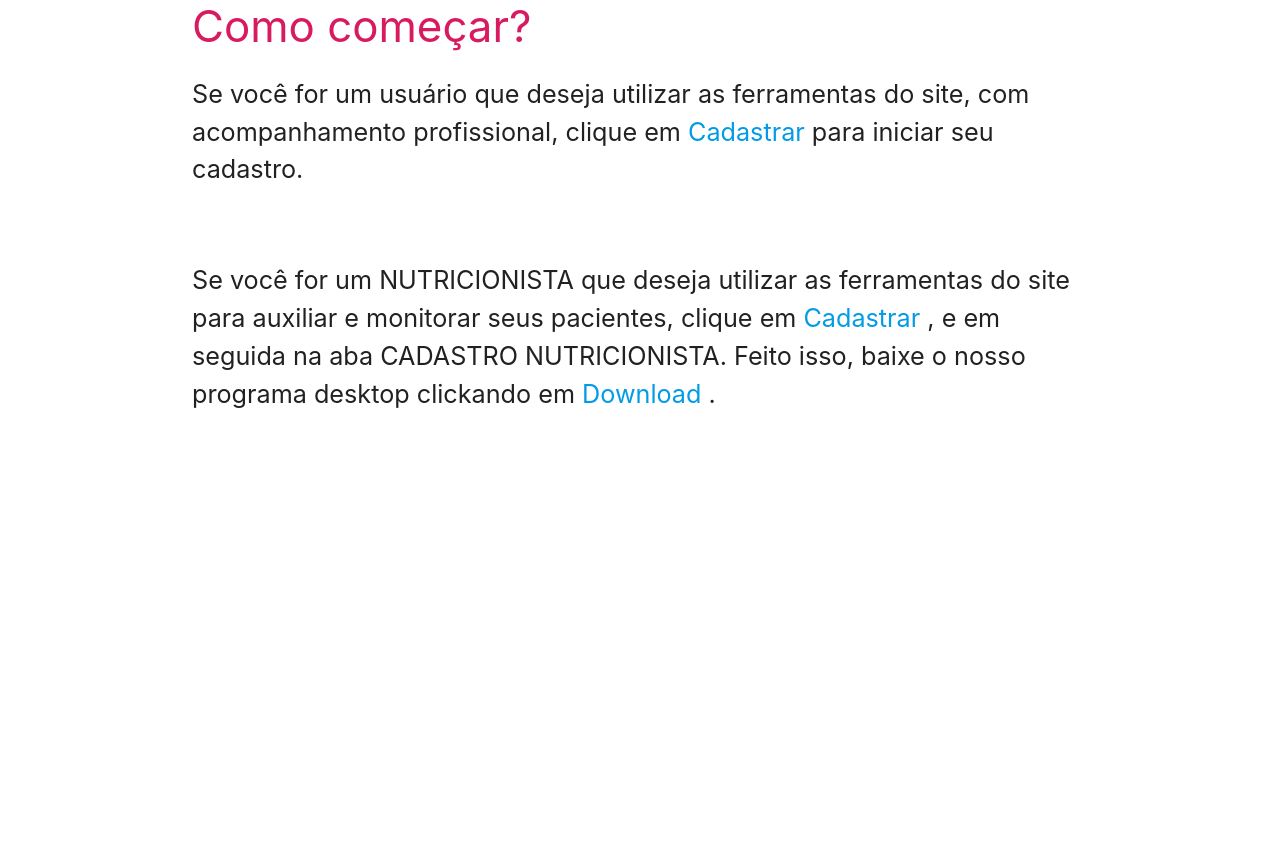
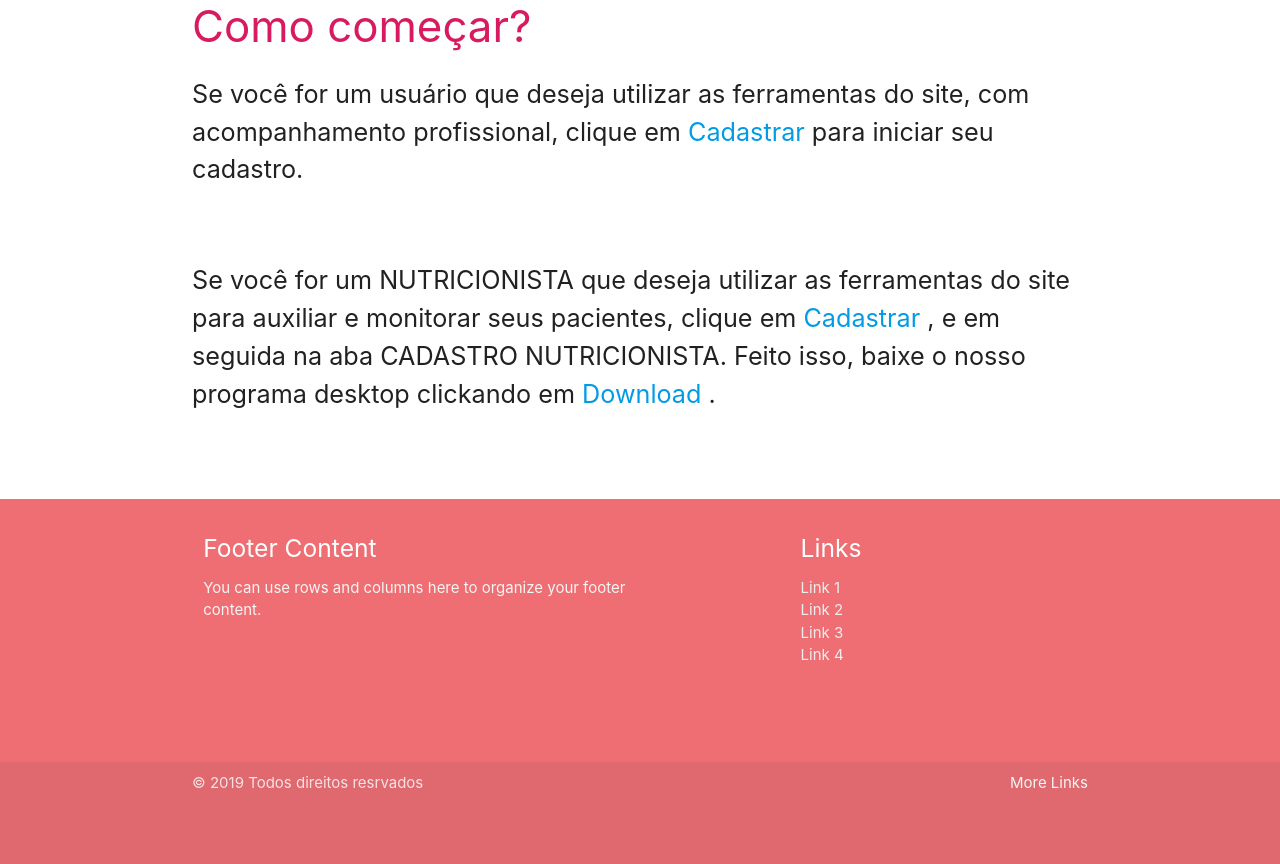
Before and after one commit to oGabrielArruda/cherryHealthy, a plain HTML site: page index-html/home.html in a window 1280 px wide. Shown: the part 1905-2769 px from the top of the page. Before the commit the page ends 2404 px from the top, so only its background shows below. Drawn offline with nearby package versions, Linux system fonts and the light colour scheme; a script that the page names is missing.

Commit message:
footer + alt nav

```diff
--- a/index-html/home.html
+++ b/index-html/home.html
@@ -19,7 +19,7 @@
 
 <body>
   <nav class="nav1">
-    <div class="nav-wrapper">
+    <div class="nav-wrapper container">
       <a href="#!" class="brand-logo"><img src="../imgs/logo2.png" id="logo-nav"></a>
       <a href="#" data-target="mobile-demo" class="sidenav-trigger"><i class="material-icons">menu</i></a>
       <ul class="right hide-on-med-and-down">
@@ -70,11 +70,32 @@
         Feito isso, baixe o nosso programa desktop clickando em <a href="!#"> Download </a>.
       </p>
     </div>
-
-    <div class="footer">
-    </div>
-
   </div>
+  <footer class="page-footer">
+      <div class="container">
+        <div class="row">
+          <div class="col l6 s12">
+            <h5 class="white-text">Footer Content</h5>
+            <p class="grey-text text-lighten-4">You can use rows and columns here to organize your footer content.</p>
+          </div>
+          <div class="col l4 offset-l2 s12">
+            <h5 class="white-text">Links</h5>
+            <ul>
+              <li><a class="grey-text text-lighten-3" href="#!">Link 1</a></li>
+              <li><a class="grey-text text-lighten-3" href="#!">Link 2</a></li>
+              <li><a class="grey-text text-lighten-3" href="#!">Link 3</a></li>
+              <li><a class="grey-text text-lighten-3" href="#!">Link 4</a></li>
+            </ul>
+          </div>
+        </div>
+      </div>
+      <div class="footer-copyright">
+        <div class="container">
+        © 2019 Todos direitos resrvados
+        <a class="grey-text text-lighten-4 right" href="#!">More Links</a>
+        </div>
+      </div>
+    </footer>
 </body>
 
 </html>
```
